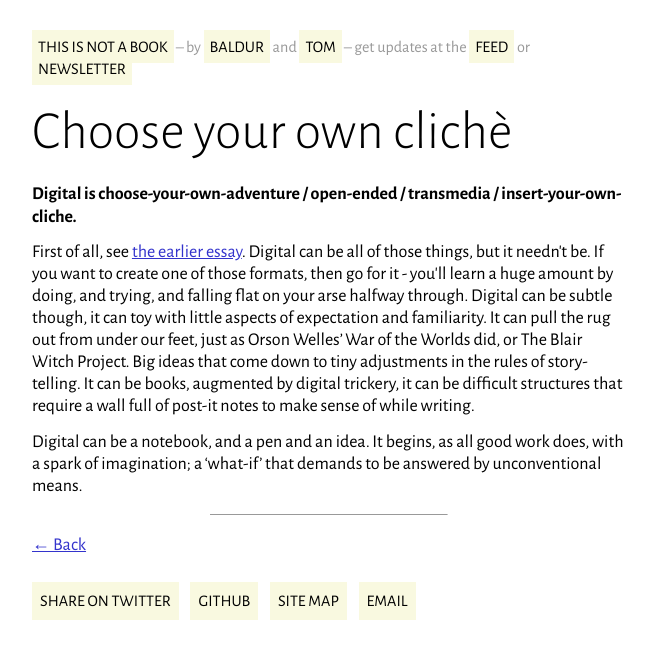
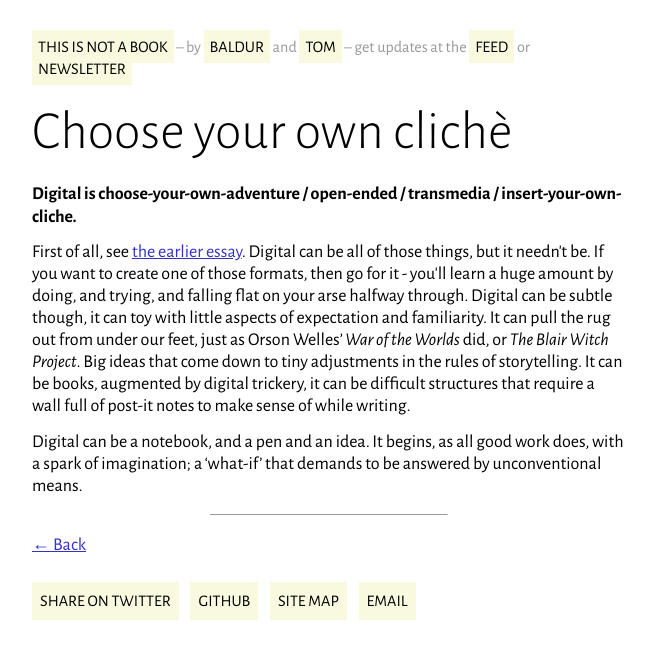
Before and after one commit to baldurbjarnason/this-is-not-a-book, a Jekyll site: the page built from What_does_the_writer_want/Cliches.md, in a window 1280 px wide. Shown: the top 659 px of the page, without its empty margins (311-965 px from the left). Built offline with Jekyll 4.4.1, drawn with Linux system fonts in a browser that asks for light colours; comment, search, counter and statistics services are not loaded.

```diff
--- a/What_does_the_writer_want/Cliches.md
+++ b/What_does_the_writer_want/Cliches.md
@@ -13,8 +13,8 @@ create one of those formats, then go for it - you’ll learn a huge amount
 by doing, and trying, and falling flat on your arse halfway through.
 Digital can be subtle though, it can toy with little aspects of
 expectation and familiarity. It can pull the rug out from under our
-feet, just as Orson Welles’ War of the Worlds did, or The Blair Witch
-Project. Big ideas that come down to tiny adjustments in the rules of
+feet, just as Orson Welles’ *War of the Worlds* did, or *The Blair Witch
+Project*. Big ideas that come down to tiny adjustments in the rules of
 storytelling. It can be books, augmented by digital trickery, it can be
 difficult structures that require a wall full of post-it notes to make
 sense of while writing.
```
